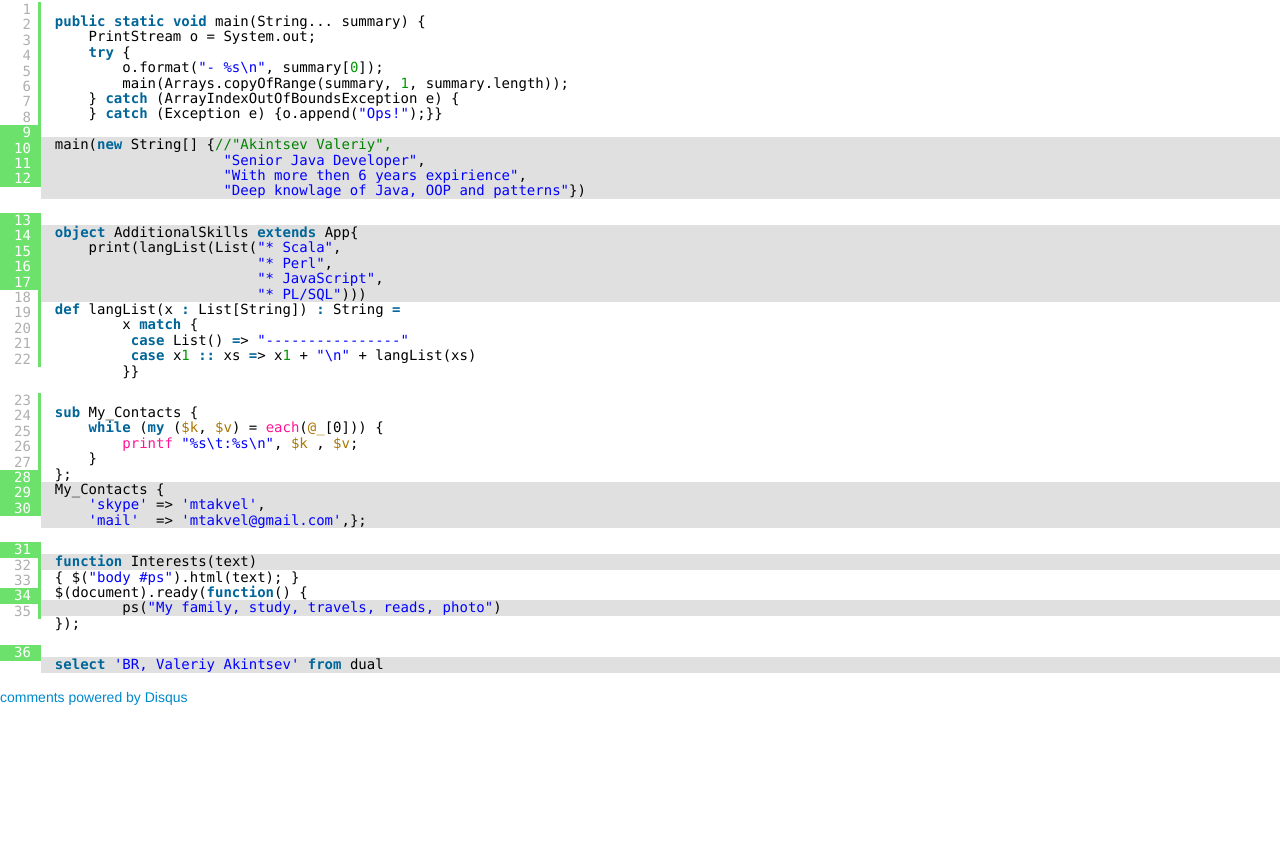
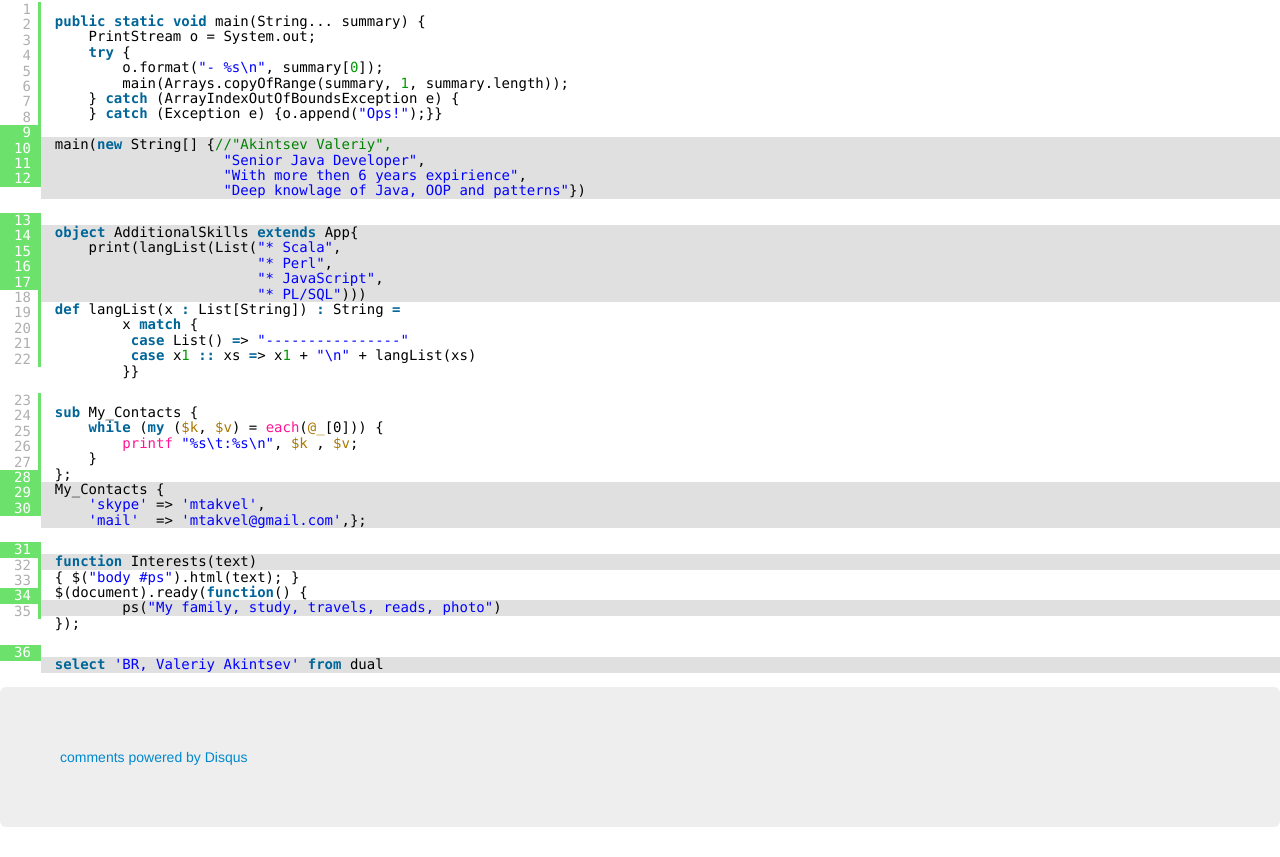
Before and after one commit to Akvel/akvel.github.com, a plain HTML site: page index.html in a window 1280 px wide. Shown: the part 128-985 px from the top of the page. Before the commit the page ends 835 px from the top, so only its background shows below. Drawn offline with nearby package versions, Linux system fonts and the light colour scheme; a script that the page names is missing.

Commit message:
Update index.html
added "hero-unit"

```diff
--- a/index.html
+++ b/index.html
@@ -107,7 +107,7 @@ select 'BR, Valeriy Akintsev' from dual
 </pre>
 
 
-
+<div class="hero-unit">
 <div id="disqus_thread"></div>
         <script type="text/javascript">
             /* * * CONFIGURATION VARIABLES: EDIT BEFORE PASTING INTO YOUR WEBPAGE * * */
@@ -122,7 +122,7 @@ select 'BR, Valeriy Akintsev' from dual
         </script>
         <noscript>Please enable JavaScript to view the <a href="http://disqus.com/?ref_noscript">comments powered by Disqus.</a></noscript>
         <a href="http://disqus.com" class="dsq-brlink">comments powered by <span class="logo-disqus">Disqus</span></a>
-
+</div>
 
 
 	<script type="text/javascript">
```
